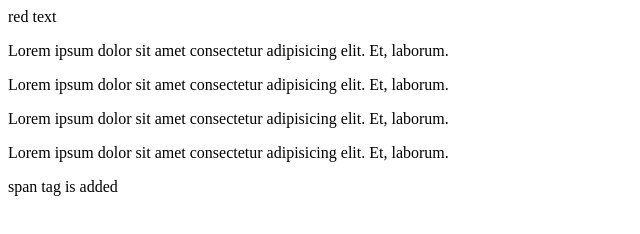
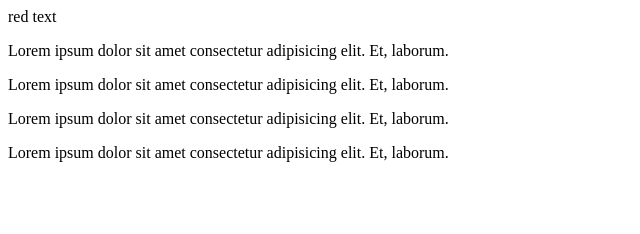
Before and after one commit to nitinarora9999/Test2, a plain HTML site: page contact.html in a window 1280 px wide. Shown: the whole page, without its empty margins (0-640 px from the left). Drawn offline with Linux system fonts and the light colour scheme.

Commit message:
undo to 4 paragraphs

```diff
--- a/contact.html
+++ b/contact.html
@@ -12,7 +12,6 @@
     <p>Lorem ipsum dolor sit amet consectetur adipisicing elit. Et, laborum.</p>
     <p>Lorem ipsum dolor sit amet consectetur adipisicing elit. Et, laborum.</p>
     <p>Lorem ipsum dolor sit amet consectetur adipisicing elit. Et, laborum.</p>
-    <span>span tag is added</span>
 
 
 </body>
```
